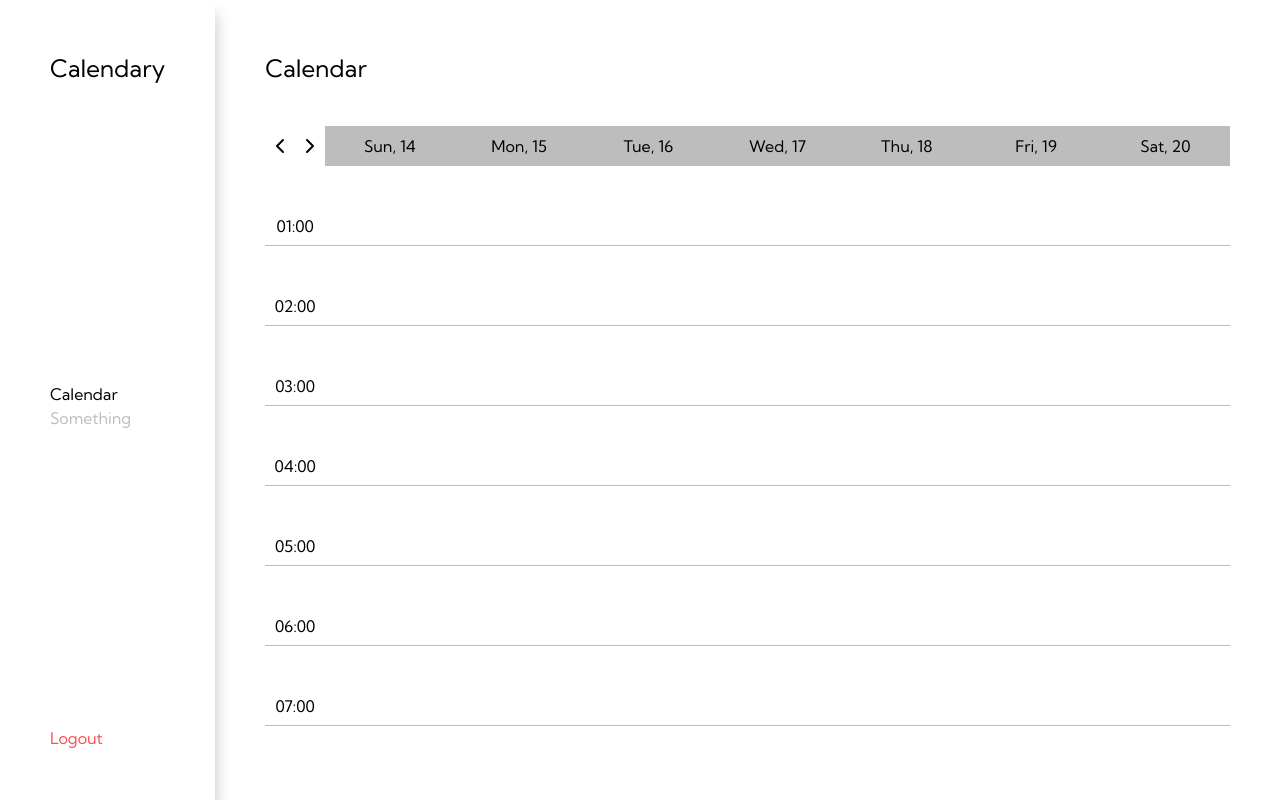
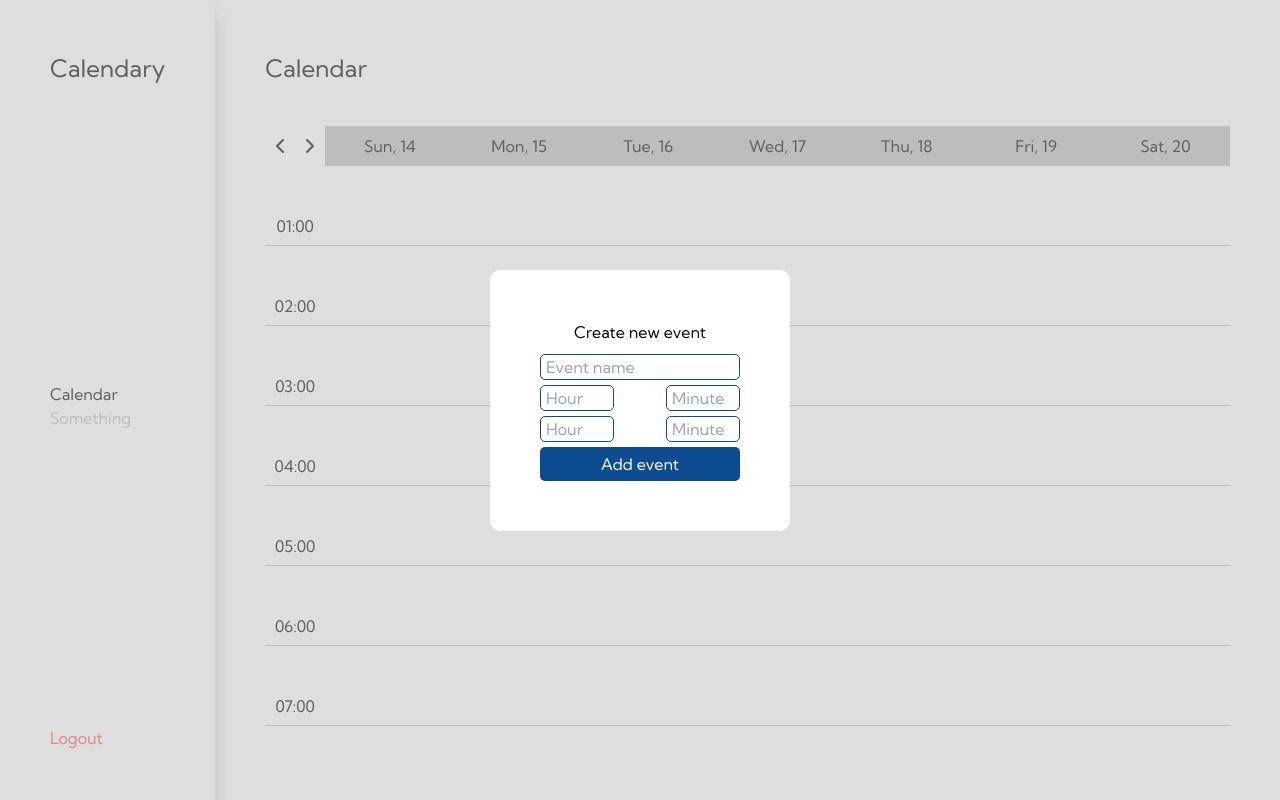
Before and after one commit to Txxxthless/NextCalendar, a Next.js app: page /dashboard/calendar in a window 1280 px wide. Both pictures are taken after a click on the element 389 px from the left and 186 px from the top of the page. Built offline with nearby package versions, Linux system fonts and the light colour scheme.

Commit message:
feat: creating event for calendar

```diff
--- a/package.json
+++ b/package.json
@@ -12,7 +12,8 @@
     "next": "14.0.4",
     "react": "^18",
     "react-dom": "^18",
-    "sass": "^1.69.7"
+    "sass": "^1.69.7",
+    "zod": "^3.22.4"
   },
   "devDependencies": {
     "@types/node": "^20",
--- a/public/styles/globals.scss
+++ b/public/styles/globals.scss
@@ -24,6 +24,7 @@ html {
   body {
     height: 100vh;
     display: flex;
+    position: relative;
 
     .dashboard {
       padding: 50px;
@@ -52,3 +53,41 @@ html {
 .page-title {
   font-size: 24px;
 }
+
+.modal-overlay {
+  position: absolute;
+  top: 0;
+  left: 0;
+  width: 100%;
+  height: 100%;
+  background: rgba(189, 189, 189, 0.5);
+  display: flex;
+  align-items: center;
+  justify-content: center;
+  z-index: 10000;
+
+  .modal {
+    display: flex;
+    flex-direction: column;
+    align-items: center;
+    justify-content: flex-start;
+    background-color: white;
+    border-radius: 10px;
+    padding: 50px;
+    gap: 10px;
+  }
+}
+
+.btn {
+  background-color: #0e4c92;
+  color: white;
+  padding: 5px 40px;
+  border-radius: 5px;
+}
+
+input {
+  padding-left: 5px;
+  outline: none;
+  border: 1px solid #0e4c92;
+  border-radius: 5px;
+}
--- a/src/app/components/calendar/calendar.tsx
+++ b/src/app/components/calendar/calendar.tsx
@@ -11,27 +11,69 @@ import {
 import Image from 'next/image';
 
 import arrowRight from '../../../../public/icons/arrow.svg';
-import { useState } from 'react';
+import { useEffect, useState } from 'react';
+import { CalendarCell, CalendarEvent } from '@/interface/calendar.interface';
+import CreateEventForm, { State } from './create-event-form';
+import { z } from 'zod';
+
+const numberValidator = (min: number, max: number) => {
+  return z.preprocess(
+    (a: unknown) => parseInt(a as string, 10),
+    z.number().min(min).max(max)
+  );
+};
+
+const createEventSchema = z.object({
+  name: z.string(),
+  startHour: numberValidator(0, 24),
+  startMinute: numberValidator(0, 59),
+  endHour: numberValidator(0, 24),
+  endMinute: numberValidator(0, 59),
+});
 
 export default function Calendar() {
+  const [events, setEvents] = useState<CalendarEvent[]>([]);
+
+  const [cell, setCell] = useState<CalendarCell>({
+    start: '',
+    end: '',
+    event: null,
+  });
+
   const [startDate, setStartDate] = useState(getStartDate().toISOString());
   const [calendar, setCalendar] = useState(
-    generateCalendar(new Date(startDate))
+    generateCalendar(new Date(startDate), events)
   );
   const timePeriods = getTimePeriods();
   const [calendarHeaders, setCalendarHeaders] = useState(
     getCalendarHeaders(new Date(startDate))
   );
 
+  const [isModalOpen, setModalOpen] = useState(false);
+
+  useEffect(() => {
+    const calendar = generateCalendar(new Date(startDate), events);
+    const calendarHeaders = getCalendarHeaders(new Date(startDate));
+    setCalendarHeaders(calendarHeaders);
+    setCalendar(calendar);
+  }, [events, startDate]);
+
   const moveDate = (move: number) => {
     const nextDate = new Date(startDate);
     nextDate.setDate(nextDate.getDate() + move);
+
     const isoString = nextDate.toISOString();
     setStartDate(isoString);
-    const newCalendar = generateCalendar(new Date(isoString));
-    setCalendar(newCalendar);
-    const newHeaders = getCalendarHeaders(new Date(isoString));
-    setCalendarHeaders(newHeaders);
+  };
+
+  const modalClose = () => {
+    setModalOpen(false);
+  };
+
+  const modalOpen = (cell: CalendarCell) => {
+    console.log(cell.start, cell.end);
+    setCell(cell);
+    setModalOpen(true);
   };
 
   return (
@@ -69,15 +111,68 @@ export default function Calendar() {
               <div
                 className="calendar__main__day__cell"
                 key={index}
-                onClick={() => console.log(cell.start, cell.end)}
+                onClick={() => modalOpen(cell)}
                 style={cell.event ? { border: 'none' } : {}}
               >
-                {cell.event ? <Event cell={cell}></Event> : ''}
+                {cell.event ? <Event cell={cell} /> : ''}
               </div>
             ))}
           </div>
         ))}
       </div>
+      {isModalOpen && (
+        <CreateEventModal
+          close={modalClose}
+          submit={(state: State, formData: FormData) => {
+            const validatedFields = createEventSchema.safeParse({
+              name: formData.get('name'),
+              startHour: formData.get('startHour'),
+              startMinute: formData.get('startMinute'),
+              endHour: formData.get('endHour'),
+              endMinute: formData.get('endMinute'),
+            });
+
+            if (validatedFields.success) {
+              const { name, startHour, startMinute, endHour, endMinute } =
+                validatedFields.data;
+              const start = new Date(cell.start);
+              start.setHours(startHour);
+              start.setMinutes(startMinute);
+              const end = new Date(cell.start);
+              end.setHours(endHour);
+              end.setMinutes(endMinute);
+
+              setEvents([
+                ...events,
+                {
+                  name: name,
+                  start: start.toISOString(),
+                  end: end.toISOString(),
+                },
+              ]);
+              return { message: 'Success' };
+            }
+            return { message: 'The input is incorrect' };
+          }}
+        />
+      )}
     </div>
   );
 }
+
+function CreateEventModal({
+  close,
+  submit,
+}: {
+  close: () => void;
+  submit: (prevState: State, next: FormData) => State;
+}) {
+  return (
+    <div className="modal-overlay" onClick={close}>
+      <div className="modal" onClick={(event) => event.stopPropagation()}>
+        <p>Create new event</p>
+        <CreateEventForm submit={submit} />
+      </div>
+    </div>
+  );
+}
--- /dev/null
+++ b/src/app/components/calendar/create-event-form.tsx
@@ -0,0 +1,48 @@
+'use client';
+
+import { useFormState } from 'react-dom';
+import NumberInput from '../number-input/number-input';
+
+export interface State {
+  message?: string | null;
+}
+
+export default function CreateEventForm({
+  submit,
+}: {
+  submit: (prevState: State, formData: FormData) => State;
+}) {
+  const initialState = { message: null };
+  const [state, dispatch] = useFormState(submit, initialState);
+
+  return (
+    <form
+      action={dispatch}
+      style={{ display: 'flex', flexDirection: 'column', gap: '5px' }}
+    >
+      <input type="text" name="name" placeholder="Event name"></input>
+      <div className="hour-input">
+        <NumberInput name={'startHour'} min={0} max={24} placeholder={'Hour'} />
+        <NumberInput
+          name={'startMinute'}
+          min={0}
+          max={59}
+          placeholder={'Minute'}
+        />
+      </div>
+      <div className="hour-input">
+        <NumberInput name={'endHour'} min={0} max={24} placeholder={'Hour'} />
+        <NumberInput
+          name={'endMinute'}
+          min={0}
+          max={59}
+          placeholder={'Minute'}
+        />
+      </div>
+      <button className="btn" type="submit">
+        Add event
+      </button>
+      {state.message}
+    </form>
+  );
+}
--- a/src/app/components/calendar/style.scss
+++ b/src/app/components/calendar/style.scss
@@ -70,7 +70,7 @@
         align-items: center;
         justify-content: center;
         background: white;
-        transition: 0.5s;
+        transition: background 0.5s;
 
         &:hover {
           background: #ffeded;
@@ -112,4 +112,17 @@
       }
     }
   }
+
+  .modal {
+    .hour-input {
+      width: 100%;
+      display: flex;
+      align-items: center;
+      justify-content: space-between;
+
+      input {
+        width: 74px;
+      }
+    }
+  }
 }
--- a/src/app/components/calendar/utils/calendar.utils.ts
+++ b/src/app/components/calendar/utils/calendar.utils.ts
@@ -1,39 +1,11 @@
 import { CalendarCell, CalendarEvent } from '@/interface/calendar.interface';
-
-export const events: CalendarEvent[] = [
-  {
-    start: '2024-01-24T03:35:00.000Z',
-    end: '2024-01-24T05:25:00.000Z',
-    name: 'Event 1',
-  },
-  {
-    start: '2024-01-26T15:30:00.000Z',
-    end: '2024-01-26T16:00:00.000Z',
-    name: 'Event 2',
-  },
-  {
-    start: '2024-01-27T10:21:00.000Z',
-    end: '2024-01-27T12:35:00.000Z',
-    name: 'Event 3',
-  },
-  {
-    start: '2024-01-16T08:30:00.000Z',
-    end: '2024-01-16T10:00:00.000Z',
-    name: 'Event 2',
-  },
-  {
-    start: '2024-02-01T09:21:00.000Z',
-    end: '2024-02-01T12:35:00.000Z',
-    name: 'Event 3',
-  },
-];
 
 export const DAYS_COUNT = 7;
 export const PERIODS_COUNT = 48;
 
 const dayNames = ['Sun', 'Mon', 'Tue', 'Wed', 'Thu', 'Fri', 'Sat'];
 
-export function generateCalendar(date: Date) {
+export function generateCalendar(date: Date, events: CalendarEvent[]) {
   let calendarDays: CalendarCell[][] = [];
 
   for (let i = 0; i < DAYS_COUNT; i++) {
--- /dev/null
+++ b/src/app/components/number-input/number-input.tsx
@@ -0,0 +1,36 @@
+import { ChangeEvent } from 'react';
+
+export default function NumberInput({
+  name,
+  min,
+  max,
+  placeholder,
+}: {
+  name: string;
+  min: number;
+  max: number;
+  placeholder: string;
+}) {
+  const onChange = ({ target }: ChangeEvent<HTMLInputElement>) => {
+    let value = target.value;
+    value = value.replace(/\D/g, '');
+
+    if (value != '') {
+      let number = parseInt(value, 10);
+
+      if (number < min) {
+        number = min;
+      } else if (number > max) {
+        number = max;
+      }
+
+      value = number.toString();
+    }
+
+    target.value = value;
+  };
+
+  return (
+    <input onChange={onChange} name={name} placeholder={placeholder}></input>
+  );
+}
```
Also changed, not shown: src/app/components/number-input/style.scss (added), 1 other file (tests, documents, lock files or other folders).
